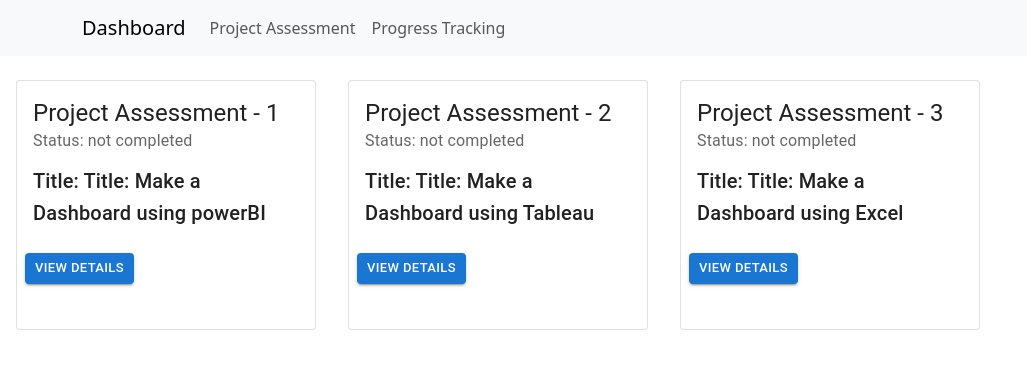
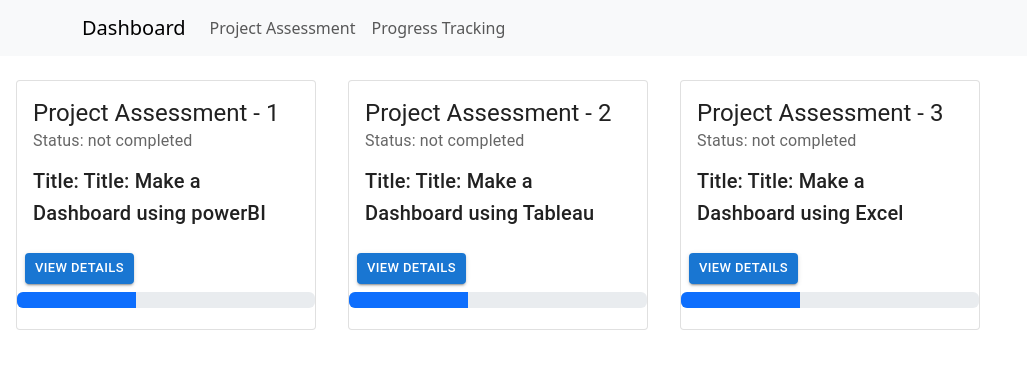
Before and after one commit to Zahabiya-Tawawala/ScholarlySync, a React (Vite) app in the folder client/mvp-product/: page /ProjectAssessment in a window 1280 px wide. Shown: the top 368 px of the page, without its empty margins (0-1027 px from the left). Built offline with nearby package versions, Linux system fonts and the light colour scheme.

Commit message:
added progress bar

```diff
--- a/client/mvp-product/src/components/Card.jsx
+++ b/client/mvp-product/src/components/Card.jsx
@@ -12,6 +12,8 @@ import DialogContent from "@mui/material/DialogContent";
 import DialogActions from "@mui/material/DialogActions";
 import IconButton from "@mui/material/IconButton";
 import CloseIcon from "@mui/icons-material/Close";
+// import LinearProgress from '@mui/material/LinearProgress'
+import ProgressBar from 'react-bootstrap/ProgressBar';
 
 const cardData = [
   {
@@ -78,6 +80,7 @@ export default function OutlinedCard() {
               View Details
             </Button>
           </CardActions>
+          <ProgressBar now={40} style={{}}/>
         </Card>
       ))}
 
@@ -99,6 +102,8 @@ export default function OutlinedCard() {
           </DialogActions>
         </Dialog>
       )}
+
+
     </Box>
   );
 }
```
